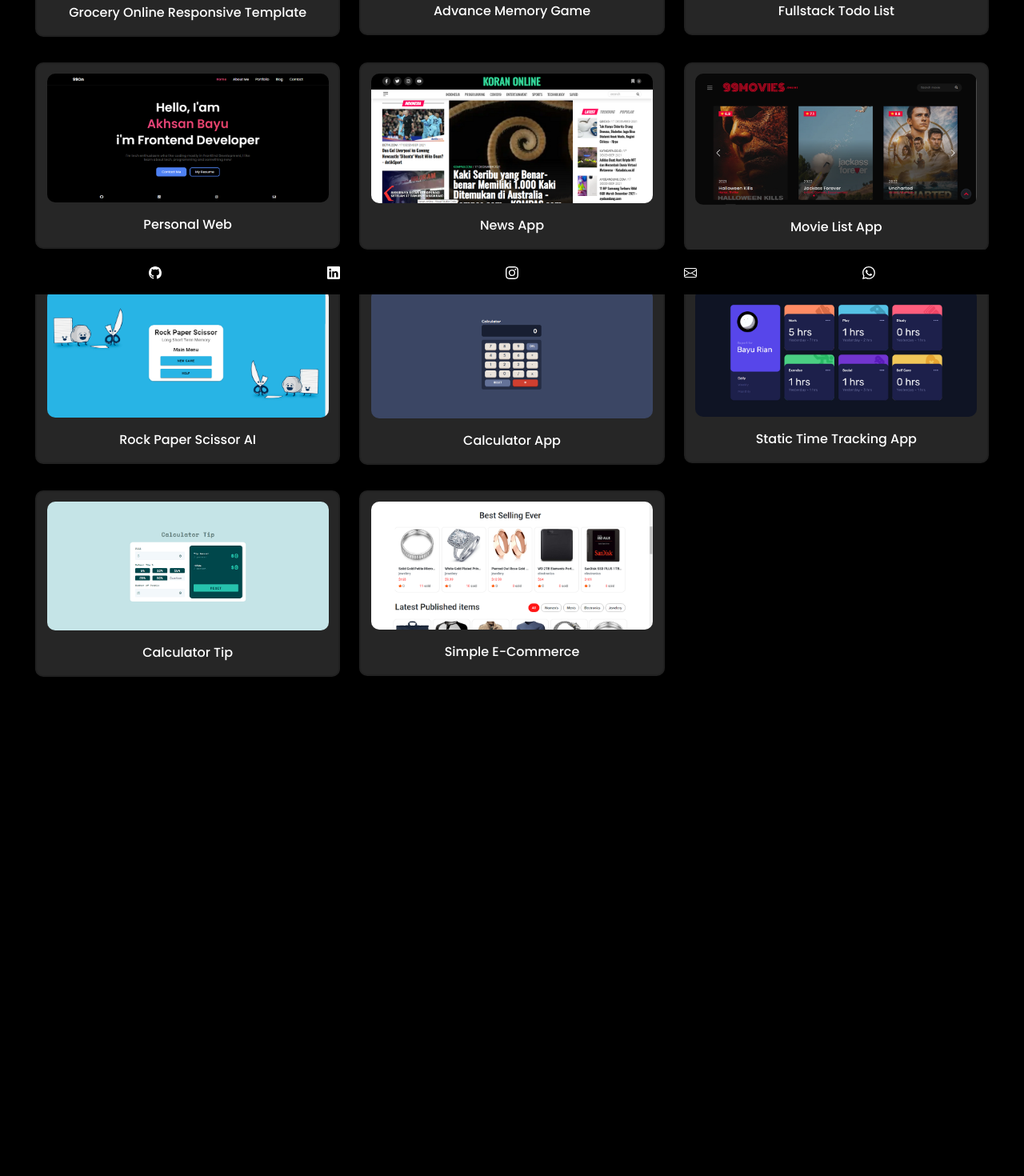
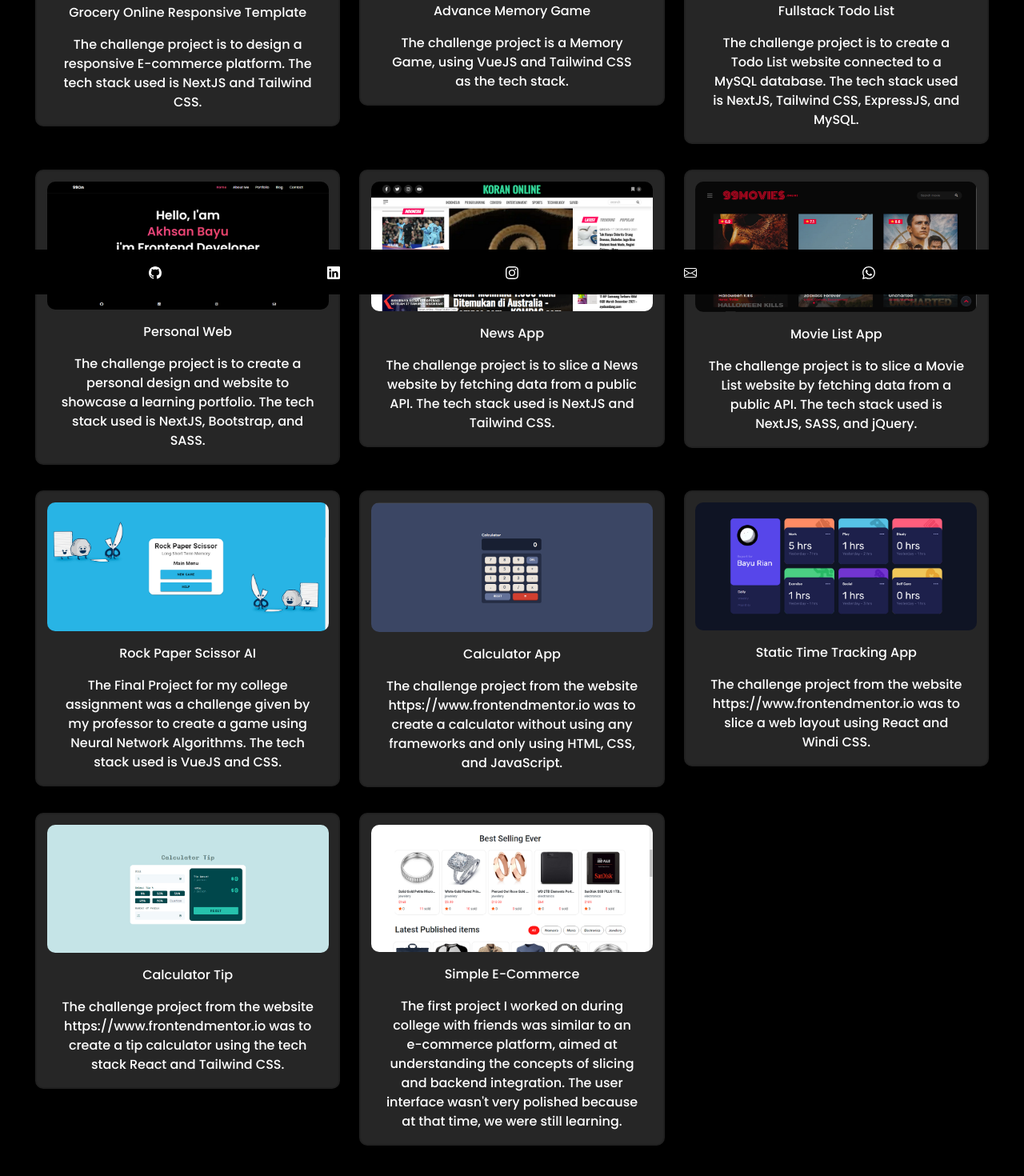
Before and after one commit to akhsanby/personal-web, a Next.js app: page /project in a window 1280 px wide. Shown: the part 432-1902 px from the top of the page at 80% size. Before the commit the page ends 1374 px from the top, so only its background shows below. Built offline with nearby package versions, Linux system fonts and the light colour scheme.

Commit message:
add project description

```diff
--- a/pages/project.jsx
+++ b/pages/project.jsx
@@ -10,56 +10,67 @@ export default function Project() {
       title: "Grocery Online Responsive Template",
       url: "/images/image13.png",
       repo: "https://github.com/akhsanby/grocery-online-new",
+      description: "The challenge project is to design a responsive E-commerce platform. The tech stack used is NextJS and Tailwind CSS.",
     },
     {
       title: "Advance Memory Game",
       url: "/images/image12.png",
       repo: "https://github.com/akhsanby/memory-game",
+      description: "The challenge project is a Memory Game, using VueJS and Tailwind CSS as the tech stack.",
     },
     {
       title: "Fullstack Todo List",
       url: "/images/image11.png",
       repo: "https://github.com/akhsanby/full-stack-todolist",
+      description: "The challenge project is to create a Todo List website connected to a MySQL database. The tech stack used is NextJS, Tailwind CSS, ExpressJS, and MySQL.",
     },
     {
       title: "Personal Web",
       url: "/images/image1.png",
       repo: "https://github.com/akhsanby/personal-web",
+      description: "The challenge project is to create a personal design and website to showcase a learning portfolio. The tech stack used is NextJS, Bootstrap, and SASS.",
     },
     {
       title: "News App",
       url: "/images/image4.png",
       repo: "https://github.com/akhsanby/koran-online",
+      description: "The challenge project is to slice a News website by fetching data from a public API. The tech stack used is NextJS and Tailwind CSS.",
     },
     {
       title: "Movie List App",
       url: "/images/image8.png",
       repo: "https://github.com/akhsanby/movie-list",
+      description: "The challenge project is to slice a Movie List website by fetching data from a public API. The tech stack used is NextJS, SASS, and jQuery.",
     },
     {
       title: "Rock Paper Scissor AI",
       url: "/images/image2.png",
       repo: "https://github.com/akhsanby/rps-v3",
+      description: "The Final Project for my college assignment was a challenge given by my professor to create a game using Neural Network Algorithms. The tech stack used is VueJS and CSS.",
     },
     {
       title: "Calculator App",
       url: "/images/image7.png",
       repo: "https://github.com/akhsanby/calculator-app",
+      description: "The challenge project from the website https://www.frontendmentor.io was to create a calculator without using any frameworks and only using HTML, CSS, and JavaScript.",
     },
     {
       title: "Static Time Tracking App",
       url: "/images/image3.png",
       repo: "https://github.com/akhsanby/tracking-app",
+      description: "The challenge project from the website https://www.frontendmentor.io was to slice a web layout using React and Windi CSS.",
     },
     {
       title: "Calculator Tip",
       url: "/images/image5.png",
       repo: "https://github.com/akhsanby/calculator-tip",
+      description: "The challenge project from the website https://www.frontendmentor.io was to create a tip calculator using the tech stack React and Tailwind CSS.",
     },
     {
       title: "Simple E-Commerce",
       url: "/images/image6.png",
       repo: "https://github.com/akhsanby/toko-online",
+      description: "The first project I worked on during college with friends was similar to an e-commerce platform, aimed at understanding the concepts of slicing and backend integration. The user interface wasn't very polished because at that time, we were still learning.",
     },
     // {
     //   title: "Simple Apotek Web with Laravel",
@@ -90,6 +101,7 @@ export default function Project() {
                   <Card.Img variant="top" src={item.url} />
                   <Card.Body className={styles.card_body}>
                     <Card.Text>{item.title}</Card.Text>
+                    <Card.Text className={styles.card_body_description}>{item.description}</Card.Text>
                   </Card.Body>
                 </Card>
               </a>
```
